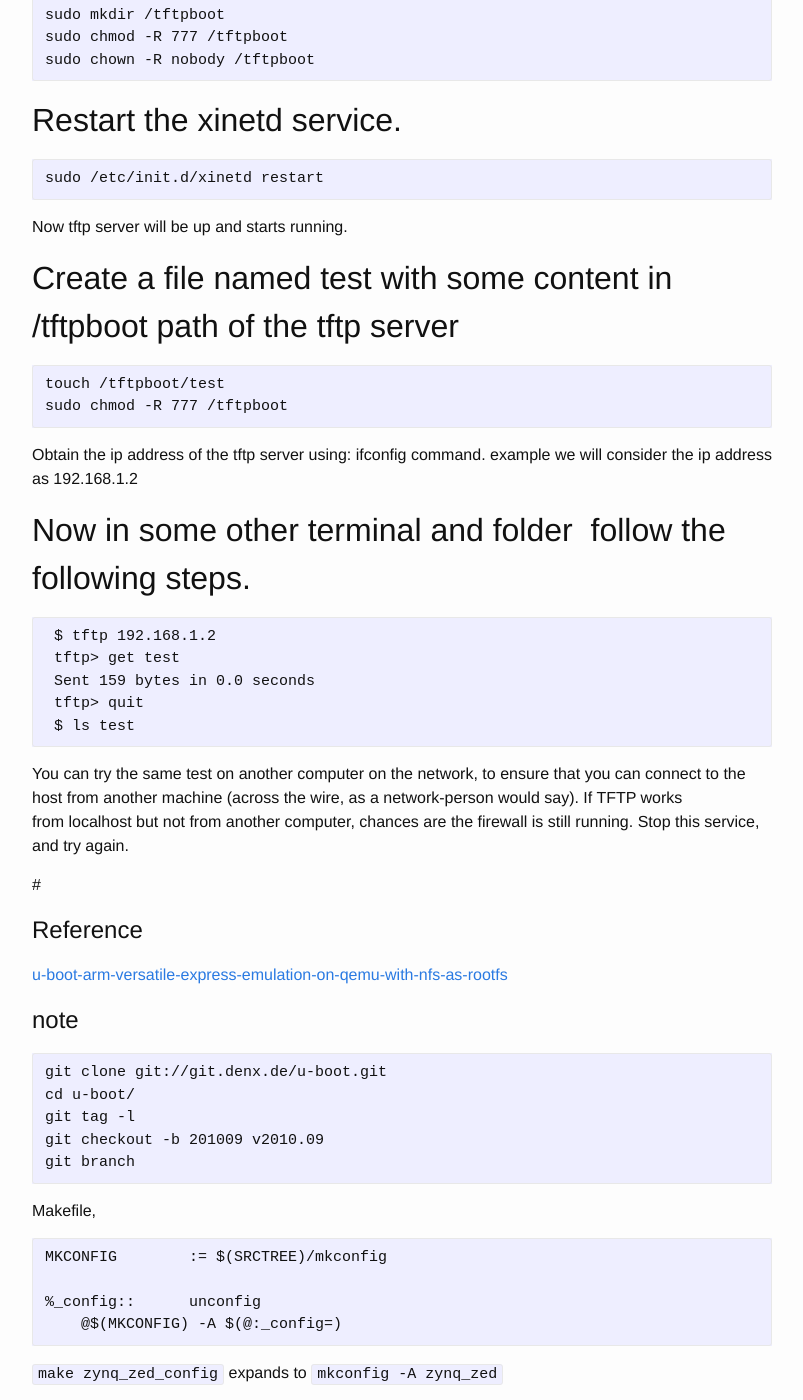
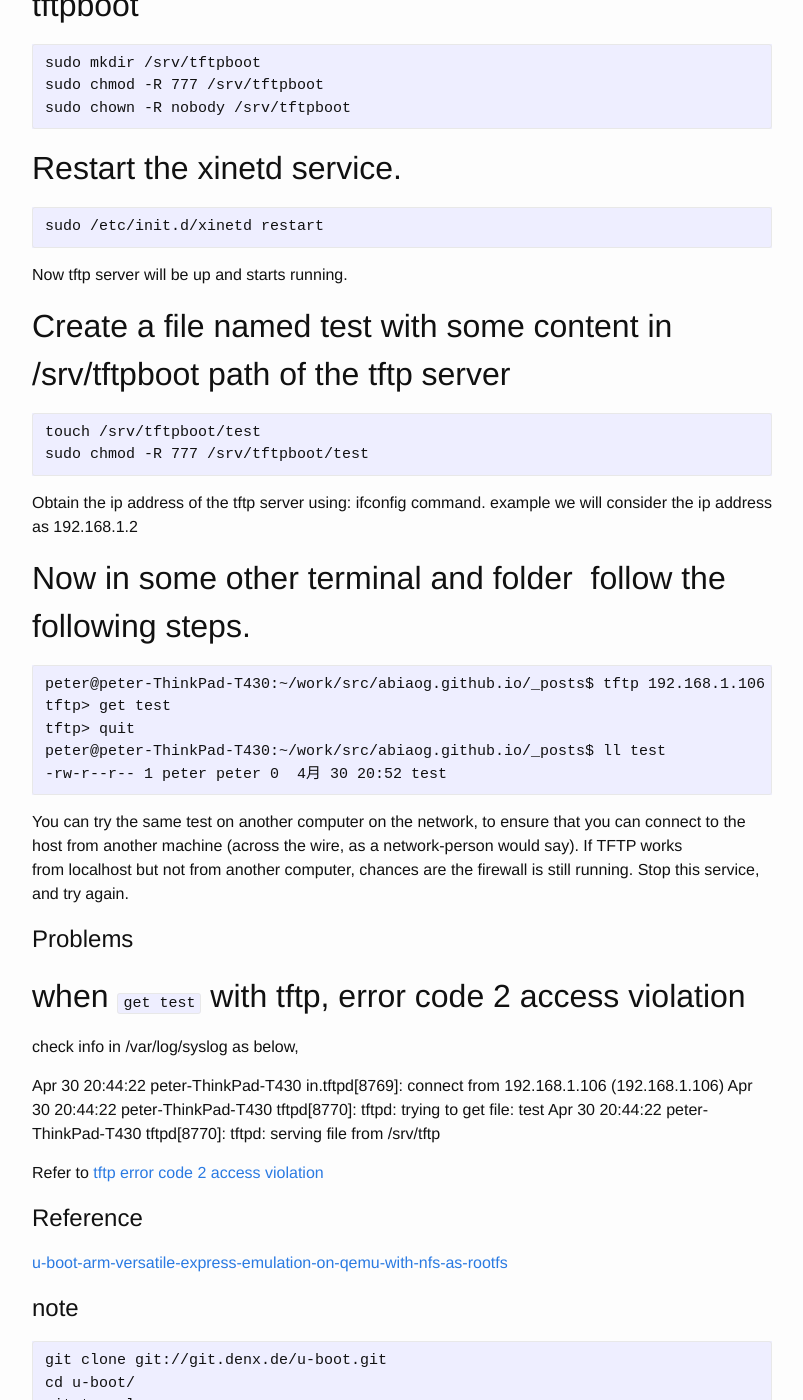
Before and after one commit to abiaog/abiaog.github.io, a Jekyll site: the page built from _posts/2016-02-14-u-boot.markdown, in a window 1280 px wide and 1400 px high, scrolled down 3473 px. Shown: the whole window, without its empty margins (238-1041 px from the left). Built offline with Jekyll 4.4.1, drawn with Linux system fonts in a browser that asks for light colours; some of the changed text lies outside the part shown.

Commit message:
try tftp on my private laptop to avoid firewall problem

```diff
--- a/_posts/2016-02-14-u-boot.markdown
+++ b/_posts/2016-02-14-u-boot.markdown
@@ -145,11 +145,11 @@ Install and Test TFTP Server in Host Ubuntu machine:
 
 The lines of interest in this file are server_args, which indicates the directory where TFTP stores and looks for files. The kernel that is downloaded to the board needs to be placed in this directory.
 
-## Create a folder /tftpboot this should match whatever you gave in server_args. mostly it will be tftpboot
+## Create a folder /srv/tftpboot this should match whatever you gave in server_args. mostly it will be tftpboot
 
-	sudo mkdir /tftpboot
-	sudo chmod -R 777 /tftpboot
-	sudo chown -R nobody /tftpboot
+	sudo mkdir /srv/tftpboot
+	sudo chmod -R 777 /srv/tftpboot
+	sudo chown -R nobody /srv/tftpboot
 
 ## Restart the xinetd service.
 
@@ -157,31 +157,59 @@ The lines of interest in this file are server_args, which indicates the director
 
 Now tftp server will be up and starts running.
 
-## Create a file named test with some content in /tftpboot path of the tftp server
+## Create a file named test with some content in /srv/tftpboot path of the tftp server
 
-	touch /tftpboot/test
-	sudo chmod -R 777 /tftpboot
+	touch /srv/tftpboot/test
+	sudo chmod -R 777 /srv/tftpboot/test
 
 Obtain the ip address of the tftp server using: ifconfig command. example we will consider the ip address as 192.168.1.2
 
 ## Now in some other terminal and folder  follow the following steps.
 
-	 $ tftp 192.168.1.2
-	 tftp> get test
-	 Sent 159 bytes in 0.0 seconds
-	 tftp> quit
-	 $ ls test
+	peter@peter-ThinkPad-T430:~/work/src/abiaog.github.io/_posts$ tftp 192.168.1.106
+	tftp> get test
+	tftp> quit
+	peter@peter-ThinkPad-T430:~/work/src/abiaog.github.io/_posts$ ll test
+	-rw-r--r-- 1 peter peter 0  4月 30 20:52 test
+
 
 You can try the same test on another computer on the network, to ensure that you can connect to the host from another machine (across the  wire, as a network-person would say). If TFTP works from localhost but not from another computer, chances are the firewall is still running. Stop this service, and try again.
 
 
-#
+# Problems
 
+## when `get test` with tftp, error code 2 access violation
+
+check info in /var/log/syslog as below,
+
+Apr 30 20:44:22 peter-ThinkPad-T430 in.tftpd[8769]: connect from 192.168.1.106 (192.168.1.106)
+Apr 30 20:44:22 peter-ThinkPad-T430 tftpd[8770]: tftpd: trying to get file: test
+Apr 30 20:44:22 peter-ThinkPad-T430 tftpd[8770]: tftpd: serving file from /srv/tftp
+
+Refer to [tftp error code 2 access violation](https://askubuntu.com/questions/599558/tftp-error-code-2-access-violation-tftp-not-working)
 
 
 # Reference
 
 [u-boot-arm-versatile-express-emulation-on-qemu-with-nfs-as-rootfs](https://learningfromyoublog.wordpress.com/2016/11/27/u-boot-arm-versatile-express-emulation-on-qemu-with-nfs-as-rootfs/)
+
+
+
+
+
+
+
+
+
+
+
+
+
+
+
+
+
+
 
 
 # note
```
